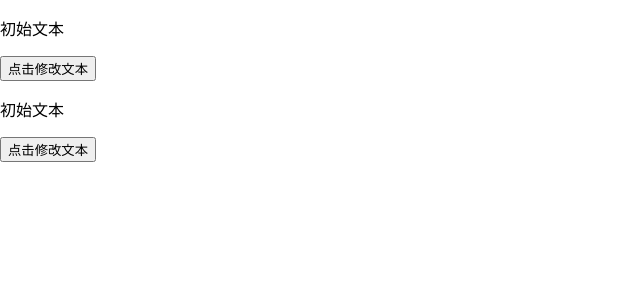
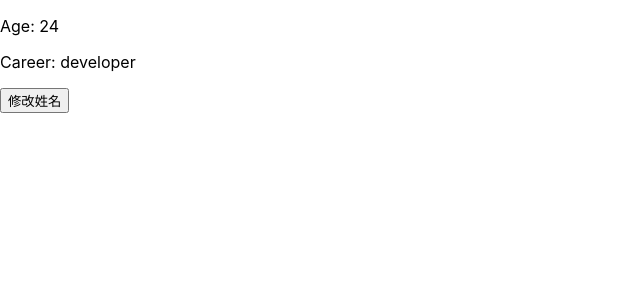
Before and after one commit to songjinke/fe-frameworks, a React (Create React App) app in the folder packages/react-in-depth/: page / in a window 1280 px wide. Shown: the top 300 px of the page, without its empty margins (0-640 px from the left). Built offline with nearby package versions, Linux system fonts and the light colour scheme.

Commit message:
feat(react): demo a bad example of Hooks

```diff
--- /dev/null
+++ b/packages/react-in-depth/src/components/BadExampleHooks.js
@@ -0,0 +1,47 @@
+/**
+ * Rules of Hooks
+ * 1. Only call Hooks at the top level.
+ * 2. Only call Hooks from React function components.
+ *
+ * Why?
+ * source code: https://github.com/facebook/react/blob/51c558aeb6f5b0ae639d975fd4044007a73115c1/packages/react-reconciler/src/ReactFiberHooks.new.js#L1497
+ */
+import React, { useState } from 'react';
+
+let isMounted = false;
+setTimeout(() => (isMounted = true), 1000);
+
+function BadExampleHooks() {
+  let name, age, career, setCareer;
+
+  console.log('isMounted is', isMounted);
+  if (!isMounted) {
+    // eslint-disable-next-line
+    [career, setCareer] = useState('developer');
+    // eslint-disable-next-line
+    [age] = useState('24');
+  } else {
+    // eslint-disable-next-line
+    [name] = useState('Bill');
+    // eslint-disable-next-line
+    [career, setCareer] = useState('developer');
+  }
+  console.log('career', career);
+
+  return (
+    <div className="personalInfo">
+      {name ? <p>Name: {name}</p> : null}
+      {age ? <p>Age: {age}</p> : null}
+      <p>Career: {career}</p>
+      <button
+        onClick={() => {
+          setCareer('CTO');
+        }}
+      >
+        修改姓名
+      </button>
+    </div>
+  );
+}
+
+export default BadExampleHooks;
--- a/packages/react-in-depth/src/index.js
+++ b/packages/react-in-depth/src/index.js
@@ -1,8 +1,7 @@
 import React from 'react';
 import ReactDOM from 'react-dom';
 import './index.css';
-import TextButtonClass from './components/TextButtonClass';
-import TextButtonHooks from './components/TextButtonHooks';
+import BadExampleHooks from './components/BadExampleHooks';
 import reportWebVitals from './reportWebVitals';
 
 // Theme context
@@ -13,8 +12,7 @@ export const UserContext = React.createContext();
 
 ReactDOM.render(
   <React.StrictMode>
-    <TextButtonClass />
-    <TextButtonHooks />
+    <BadExampleHooks />
   </React.StrictMode>,
   document.getElementById('root')
 );
```
